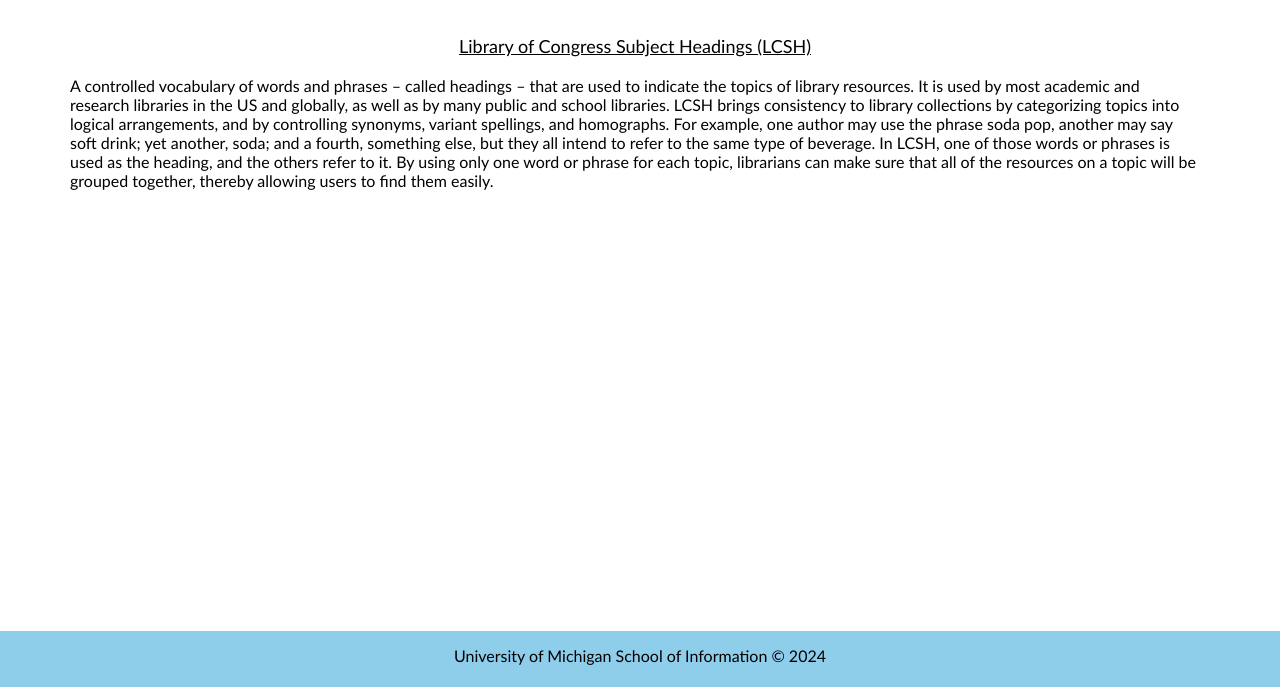
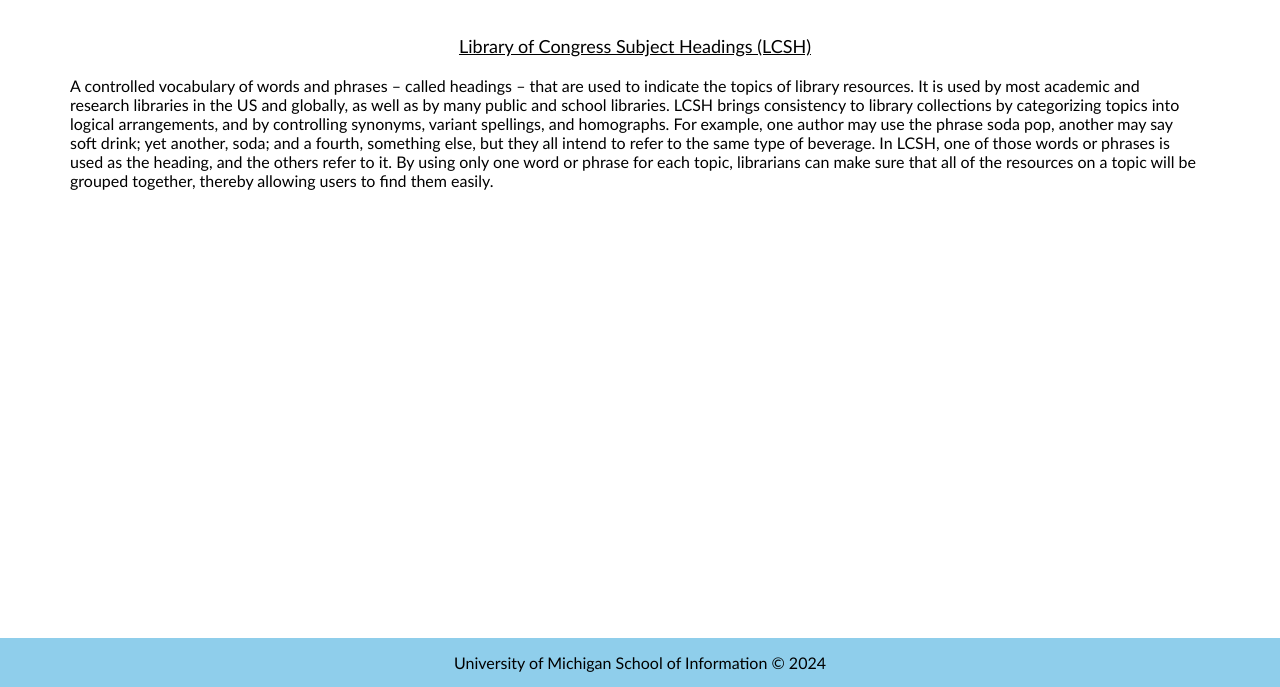
Before and after one commit to emmagheck/699-site, a plain HTML site: page glossary.html in a window 1280 px wide. Shown: the part 113-800 px from the top of the page. Drawn offline with Linux system fonts and the light colour scheme.

Commit message:
Add files via upload

```diff
--- a/css/style.css
+++ b/css/style.css
@@ -190,6 +190,23 @@ td:nth-child(even) {
     text-align: center;
 }
 
+#glossary-page-container {
+    display: flex;
+    flex-direction: column;
+    min-height: 100vh;
+}
+
+#glossary-content-wrap {
+    flex: 1;
+}
+
+#glossary-footer {
+    background-color: #8FCEEB;
+    color: black;
+    padding: 15px;
+    text-align: center;
+}
+
 @media screen and (max-width: 800px) {
     .table-container table {
         width: 300px;
--- a/glossary.html
+++ b/glossary.html
@@ -8,8 +8,8 @@
     <title>Public Art Metadata</title>
 </head>
 <body>
-    <div id="page-container">
-        <div id="content-wrap">
+    <div id="glossary-page-container">
+        <div id="glossary-content-wrap">
             <header>
                 <nav>
                     <ul>
@@ -29,6 +29,6 @@
                 </ul>
             </main>
         </div>
-        <footer id="footer">University of Michigan School of Information &copy; 2024</footer>
+        <footer id="glossary-footer">University of Michigan School of Information &copy; 2024</footer>
     </div>
 </body>
```
